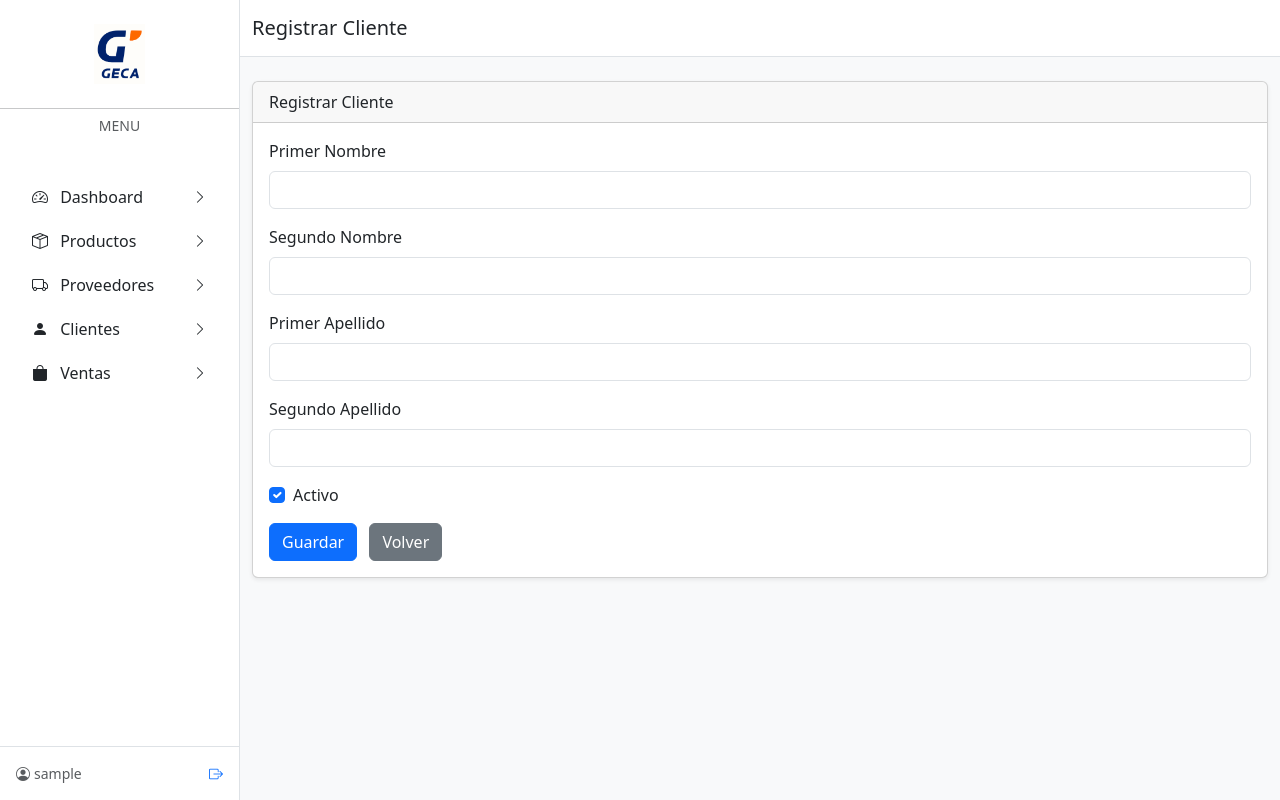
After one commit to Jasser-Romero/Ferreteria-GECA, a Django app: page /clientes/registrar/ in a window 1280 px wide. The commit adds this page. Run offline with Django 4.2, Linux system fonts and the light colour scheme; the visitor is signed in with stand-in values (Sample User, id 1).

Commit message:
Listar, Crear y Registrar Clientes

```diff
--- /dev/null
+++ b/ventas/templates/clientes_registrar.html
@@ -0,0 +1,79 @@
+{% extends 'layout.html' %}
+{% block title %}Registrar Clientes{% endblock %}
+{% block page_title %}Registrar Cliente{% endblock %}
+{% block content %}
+<!-- Formulario de registro/edición -->
+    <div class="col-12 mb-4">
+        <div class="card shadow-sm mb-4">
+            <div class="card-header">
+                {% if edit_mode %}
+                    Editar Cliente
+                {% else %}
+                    Registrar Cliente
+                {% endif %}
+            </div>
+            <div class="card-body">
+                <form method="post" novalidate>
+                    {% csrf_token %}
+
+                    {% if edit_mode and cliente_edit %}
+                        <input type="hidden" name="cliente_id" value="{{ cliente_edit.Id_Cliente }}">
+                    {% endif %}
+
+                    {% if form.non_field_errors %}
+                        <div class="alert alert-danger">
+                            {{ form.non_field_errors }}
+                        </div>
+                    {% endif %}
+
+                    <div class="mb-3">
+                        <label class="form-label" for="{{ form.PrimerNombre.id_for_label }}">Primer Nombre</label>
+                        {{ form.PrimerNombre }}
+                        {% for error in form.PrimerNombre.errors %}
+                            <div class="text-danger small">{{ error }}</div>
+                        {% endfor %}
+                    </div>
+
+                    <div class="mb-3">
+                        <label class="form-label" for="{{ form.SegundoNombre.id_for_label }}">Segundo Nombre</label>
+                        {{ form.SegundoNombre }}
+                        {% for error in form.SegundoNombre.errors %}
+                            <div class="text-danger small">{{ error }}</div>
+                        {% endfor %}
+                    </div>
+
+                    <div class="mb-3">
+                        <label class="form-label" for="{{ form.PrimerApellido.id_for_label }}">Primer Apellido</label>
+                        {{ form.PrimerApellido }}
+                        {% for error in form.PrimerApellido.errors %}
+                            <div class="text-danger small">{{ error }}</div>
+                        {% endfor %}
+                    </div>
+
+                    <div class="mb-3">
+                        <label class="form-label" for="{{ form.SegundoApellido.id_for_label }}">Segundo Apellido</label>
+                        {{ form.SegundoApellido }}
+                        {% for error in form.SegundoApellido.errors %}
+                            <div class="text-danger small">{{ error }}</div>
+                        {% endfor %}
+                    </div>
+
+                    <div class="mb-3 form-check">
+                        {{ form.Activo }}
+                        <label class="form-check-label" for="{{ form.Activo.id_for_label }}">Activo</label>
+                    </div>
+
+                    <button type="submit" class="btn btn-primary">
+                        {% if edit_mode %}Actualizar{% else %}Guardar{% endif %}
+                    </button>
+
+                    {% if edit_mode %}
+                        <a href="{% url 'clientes_lista' %}" class="btn btn-secondary ms-2">Cancelar</a>
+                    {% else %}
+                        <a href="{% url 'clientes_lista' %}" class="btn btn-secondary ms-2">Volver</a>
+                    {% endif %}
+                </form>
+            </div>
+        </div>
+    </div>
+{% endblock %}
--- a/ventas/templates/layout.html
+++ b/ventas/templates/layout.html
@@ -15,8 +15,8 @@
     <link rel="shortcut icon" href="{% static 'images/favicon.ico' %}" type="image/x-icon">
 
     <title>GECA | {% block title %}{% endblock %}</title>
+    {% block extra_css %}{% endblock %}
 
-    {% block extra_css %}{% endblock %}
 </head>
 
 <body>
--- a/ventas/urls.py
+++ b/ventas/urls.py
@@ -11,5 +11,6 @@ urlpatterns = [
     path("productos/", views.productos_lista, name="productos_lista"),
     path("proveedores/", views.proveedores_lista, name="proveedores_lista"),
     path("clientes/", views.clientes_lista, name="clientes_lista"),
+    path('clientes/registrar/', views.clientes_registrar, name='clientes_registrar'),
     path("ventas/", views.ventas_lista, name="ventas_lista"),
 ]
--- a/ventas/views.py
+++ b/ventas/views.py
@@ -6,7 +6,7 @@ from django.contrib.auth.decorators import login_required
 from django.contrib.auth.forms import AuthenticationForm
 from django import forms
 
-from .models import Proveedor
+from .models import Cliente, Proveedor
 
 
 # Create your views here.
@@ -125,3 +125,103 @@ def clientes_lista(request):
 @login_required
 def ventas_lista(request):
     return render(request, "ventas.html")
+
+class ClienteForm(forms.ModelForm):
+    class Meta:
+        model = Cliente
+        fields = ['PrimerNombre', 'SegundoNombre', 'PrimerApellido', 'SegundoApellido', 'Activo']
+        widgets = {
+            'PrimerNombre': forms.TextInput(attrs={'class': 'form-control', 'required': True}),
+            'SegundoNombre': forms.TextInput(attrs={'class': 'form-control'}),
+            'PrimerApellido': forms.TextInput(attrs={'class': 'form-control', 'required': True}),
+            'SegundoApellido': forms.TextInput(attrs={'class': 'form-control'}),
+            'Activo': forms.CheckboxInput(attrs={'class': 'form-check-input'}),
+        }
+        labels = {
+            'PrimerNombre': 'Primer Nombre',
+            'SegundoNombre': 'Segundo Nombre',
+            'PrimerApellido': 'Primer Apellido',
+            'SegundoApellido': 'Segundo Apellido',
+            'Activo': 'Activo',
+        }
+
+@login_required
+def clientes_lista(request):
+    clientes = Cliente.objects.all().order_by('Id_Cliente')
+    cliente_edit = None
+    edit_mode = False
+
+    # ELIMINAR
+    if request.method == 'POST' and 'eliminar_id' in request.POST:
+        cliente = get_object_or_404(Cliente, pk=request.POST.get('eliminar_id'))
+        cliente.delete()
+        messages.success(request, 'Cliente eliminado correctamente.')
+        return redirect('clientes_lista')
+
+    # CREAR / ACTUALIZAR
+    if request.method == 'POST':
+        cliente_id = request.POST.get('cliente_id')
+
+        if cliente_id:
+            cliente_edit = get_object_or_404(Cliente, pk=cliente_id)
+            form = ClienteForm(request.POST, instance=cliente_edit)
+            edit_mode = True
+        else:
+            form = ClienteForm(request.POST)
+
+        if form.is_valid():
+            form.save()
+            if edit_mode:
+                messages.success(request, 'Cliente actualizado correctamente.')
+            else:
+                messages.success(request, 'Cliente creado correctamente.')
+            return redirect('clientes_lista')
+        else:
+            messages.error(request, 'Por favor corrige los errores del formulario.')
+    else:
+        editar_id = request.GET.get('editar')
+        if editar_id:
+            cliente_edit = get_object_or_404(Cliente, pk=editar_id)
+            form = ClienteForm(instance=cliente_edit)
+            edit_mode = True
+        else:
+            form = ClienteForm()
+
+    context = {
+        'form': form,
+        'clientes': clientes,
+        'edit_mode': edit_mode,
+        'cliente_edit': cliente_edit,
+    }
+    return render(request, "clientes.html", context)
+
+@login_required
+def clientes_registrar(request):
+    cliente_edit = None
+    edit_mode = False
+
+    editar_id = request.GET.get('editar')  # Captura si se quiere editar
+    if editar_id:
+        cliente_edit = get_object_or_404(Cliente, pk=editar_id)
+        form = ClienteForm(request.POST or None, instance=cliente_edit)
+        edit_mode = True
+    else:
+        form = ClienteForm(request.POST or None)
+
+    if request.method == 'POST':
+        if form.is_valid():
+            form.save()
+            if edit_mode:
+                messages.success(request, 'Cliente actualizado correctamente.')
+            else:
+                messages.success(request, 'Cliente creado correctamente.')
+            return redirect('clientes_lista')
+        else:
+            messages.error(request, 'Por favor corrige los errores del formulario.')
+
+    context = {
+        'form': form,
+        'edit_mode': edit_mode,
+        'cliente_edit': cliente_edit,
+    }
+    return render(request, 'clientes_registrar.html', context)
```
Also changed, not shown: ventas/templates/clientes.html (+73 -1 lines).
